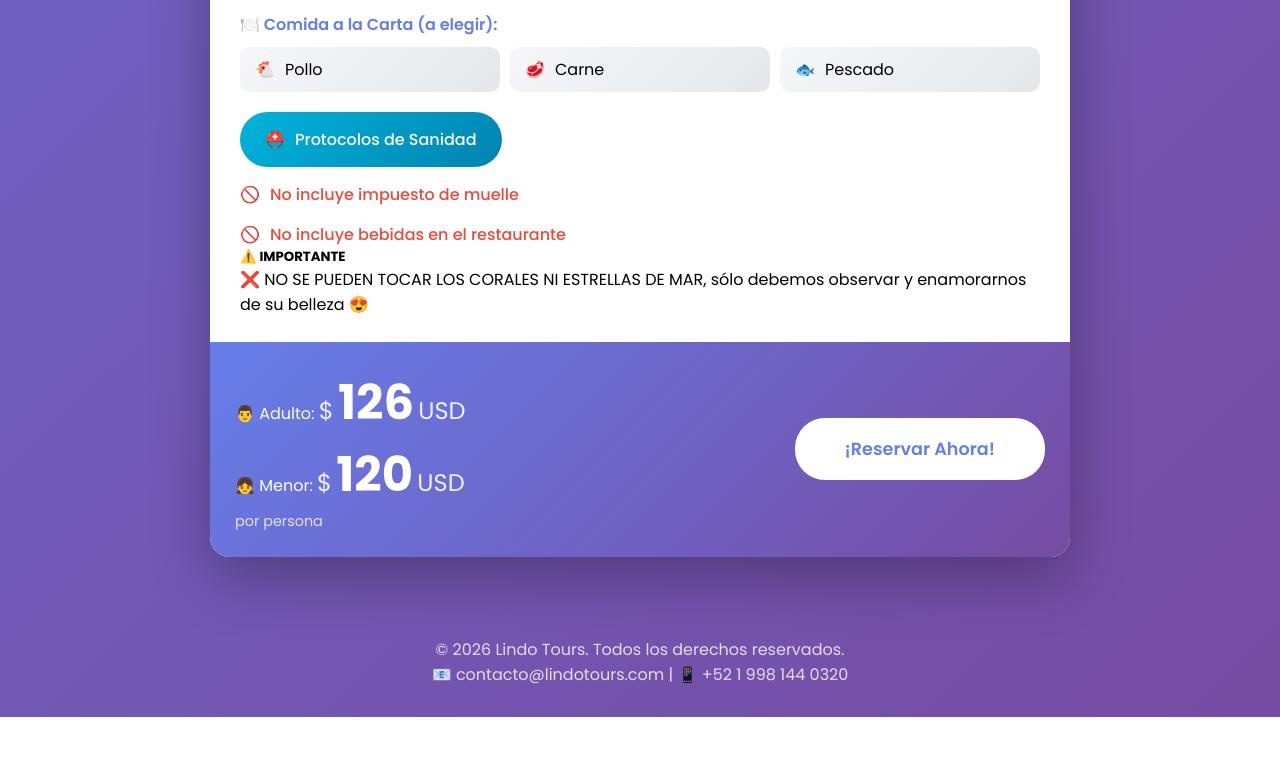
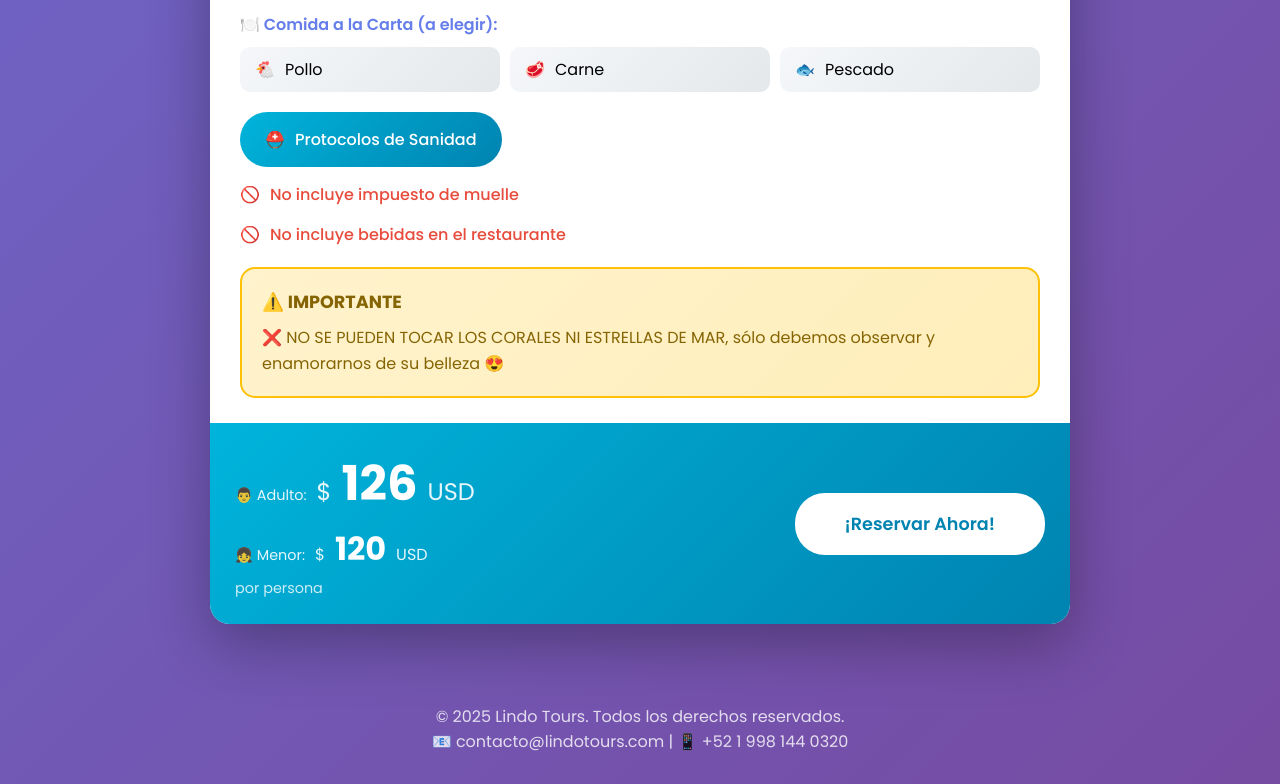
Before and after one commit to Hibra999/Hibra999.github.io, a plain HTML site: page index.html in a window 1280 px wide. Shown: the part 2687-3471 px from the top of the page. Before the commit the page ends 3404 px from the top, so only its background shows below. Drawn offline with Linux system fonts and the light colour scheme.

Commit message:
Ajuste del precio del servicio 2

```diff
--- a/index.html
+++ b/index.html
@@ -200,6 +200,19 @@
             animation: pulse 2s infinite;
         }
 
+        /* BADGE NUEVO */
+        .new-badge {
+            display: inline-block;
+            background: linear-gradient(135deg, #00b4db, #0083b0);
+            color: white;
+            padding: 8px 20px;
+            border-radius: 25px;
+            font-weight: 600;
+            margin-bottom: 15px;
+            margin-left: 10px;
+            animation: pulse 2s infinite;
+        }
+
         @keyframes pulse {
             0%, 100% { transform: scale(1); }
             50% { transform: scale(1.05); }
@@ -294,6 +307,26 @@
             gap: 10px;
         }
 
+        /* CAJA DE ADVERTENCIA */
+        .warning-box {
+            background: linear-gradient(135deg, #fff3cd, #ffeeba);
+            border: 2px solid #ffc107;
+            border-radius: 15px;
+            padding: 20px;
+            margin-top: 20px;
+        }
+
+        .warning-box h5 {
+            color: #856404;
+            font-size: 1.1rem;
+            margin-bottom: 10px;
+        }
+
+        .warning-box p {
+            color: #856404;
+            line-height: 1.6;
+        }
+
         /* PRECIO */
         .price-section {
             display: flex;
@@ -306,8 +339,26 @@
             gap: 20px;
         }
 
+        /* PRECIO ESTILO OCEAN (azul) */
+        .price-section.ocean {
+            background: linear-gradient(135deg, #00b4db, #0083b0);
+        }
+
         .price {
             color: white;
+        }
+
+        /* FILAS DE PRECIO */
+        .price-row {
+            display: flex;
+            align-items: baseline;
+            gap: 10px;
+            margin-bottom: 5px;
+        }
+
+        .price-label {
+            font-size: 0.9rem;
+            opacity: 0.9;
         }
 
         .price-amount {
@@ -315,9 +366,17 @@
             font-weight: 700;
         }
 
+        .price-amount.small {
+            font-size: 2rem;
+        }
+
         .price-currency {
             font-size: 1.5rem;
             opacity: 0.9;
+        }
+
+        .price-currency.small {
+            font-size: 1rem;
         }
 
         .price-person {
@@ -341,6 +400,10 @@
         .book-btn:hover {
             transform: scale(1.05);
             box-shadow: 0 10px 30px rgba(0,0,0,0.2);
+        }
+
+        .book-btn.ocean {
+            color: #0083b0;
         }
 
         .section-divider {
@@ -388,6 +451,10 @@
                 font-size: 2rem;
             }
 
+            .price-amount.small {
+                font-size: 1.5rem;
+            }
+
             .book-btn {
                 width: 100%;
             }
@@ -396,6 +463,13 @@
                 width: 40px;
                 height: 40px;
                 font-size: 1.2rem;
+            }
+
+            .promo-badge, .new-badge {
+                display: block;
+                margin-left: 0;
+                margin-bottom: 10px;
+                text-align: center;
             }
         }
     </style>
@@ -433,7 +507,7 @@
         <p data-es="Experiencias únicas que recordarás para siempre" data-en="Unique experiences you'll remember forever">Experiencias únicas que recordarás para siempre</p>
     </section>
 
-    <!-- SERVICIO -->
+    <!-- SERVICIO 1: CENOTES -->
     <div class="container">
         <article class="service-card">
             <!-- SLIDER DE IMÁGENES -->
@@ -464,8 +538,8 @@
                         <span class="placeholder">Imagen 8</span>
                     </div>
                 </div>
-                <button class="slider-btn prev" onclick="moveSlide(-1)">❮</button>
-                <button class="slider-btn next" onclick="moveSlide(1)">❯</button>
+                <button class="slider-btn prev" onclick="moveSlide('slider', -1)">❮</button>
+                <button class="slider-btn next" onclick="moveSlide('slider', 1)">❯</button>
                 <div class="slider-dots" id="dots"></div>
             </div>
 
@@ -542,7 +616,7 @@
                         <span class="price-currency" id="currency-code">USD</span>
                         <p class="price-person" data-es="por persona" data-en="per person">por persona</p>
                     </div>
-                    <button class="book-btn" data-es="¡Reservar Ahora!" data-en="Book Now!">¡Reservar Ahora!</button>
+                    <button class="book-btn" data-tour="cenotes" data-es="¡Reservar Ahora!" data-en="Book Now!">¡Reservar Ahora!</button>
                 </div>
             </div>
         </article>
@@ -700,7 +774,7 @@
                         </div>
                         <p class="price-person" data-es="por persona" data-en="per person">por persona</p>
                     </div>
-                    <button class="book-btn ocean" data-es="¡Reservar Ahora!" data-en="Book Now!" data-tour="clearboat">¡Reservar Ahora!</button>
+                    <button class="book-btn ocean" data-tour="clearboat" data-es="¡Reservar Ahora!" data-en="Book Now!">¡Reservar Ahora!</button>
                 </div>
             </div>
         </article>
@@ -708,15 +782,15 @@
 
     <!-- FOOTER -->
     <footer>
-        <p>© 2026 Lindo Tours. <span data-es="Todos los derechos reservados." data-en="All rights reserved.">Todos los derechos reservados.</span></p>
+        <p>© 2025 Lindo Tours. <span data-es="Todos los derechos reservados." data-en="All rights reserved.">Todos los derechos reservados.</span></p>
         <p>📧 contacto@lindotours.com | 📱 +52 1 998 144 0320</p>
     </footer>
 
     <script>
         // ========== SLIDERS MÚLTIPLES ==========
         const sliders = {
-        slider: { current: 0, total: 8 },   // Primer slider (Cenotes)
-        slider2: { current: 0, total: 5 }   // Segundo slider (Clear Boat)
+            slider: { current: 0, total: 8 },
+            slider2: { current: 0, total: 5 }
         };
 
         // Crear dots para cada slider
@@ -751,7 +825,6 @@
         }
 
         function moveSlide(sliderId, direction) {
-        // Si solo se pasa un argumento (para compatibilidad con slider 1)
             if (direction === undefined) {
                 direction = sliderId;
                 sliderId = 'slider';
@@ -764,9 +837,9 @@
             goToSlide(sliderId, newSlide);
         }
 
-    // Auto-slide cada 5 segundos para cada slider
+        // Auto-slide
         setInterval(() => moveSlide('slider', 1), 5000);
-    setInterval(() => moveSlide('slider2', 1), 5500); // Ligeramente diferente para que no sean sincronizados
+        setInterval(() => moveSlide('slider2', 1), 5500);
 
         // Ocultar placeholder cuando hay imagen
         document.querySelectorAll('.slide').forEach(slide => {
@@ -794,49 +867,79 @@
 
         langSelector.addEventListener('change', (e) => changeLanguage(e.target.value));
 
-        // Cargar idioma guardado
         const savedLang = localStorage.getItem('language') || 'es';
         langSelector.value = savedLang;
         changeLanguage(savedLang);
 
         // ========== DIVISA ==========
         const currencySelector = document.getElementById('currency-selector');
-        const priceValue = document.getElementById('price-value');
-        const currencyCode = document.getElementById('currency-code');
-        const currencySymbol = document.getElementById('currency-symbol');
 
-        const basePrice = 50; // USD base
+        // PRECIOS BASE EN USD PARA TODOS LOS SERVICIOS
+        const prices = {
+            'price-value': 50,       // Cenotes
+            'price-value-2a': 126,   // Clear Boat Adulto
+            'price-value-2b': 120    // Clear Boat Menor
+        };
+
         const exchangeRates = {
             USD: { rate: 1, symbol: '$' },
-            MXN: { rate: 17.5, symbol: '$' },
-            EUR: { rate: 0.92, symbol: '€' }
+            MXN: { rate: 17.47, symbol: '$' },
+            EUR: { rate: 0.84, symbol: '€' }
         };
 
         function changeCurrency(currency) {
             const { rate, symbol } = exchangeRates[currency];
-            const newPrice = Math.round(basePrice * rate);
-            priceValue.textContent = newPrice;
-            currencyCode.textContent = currency;
-            currencySymbol.textContent = symbol;
+
+            // Actualizar todos los precios
+            Object.keys(prices).forEach(priceId => {
+                const priceElement = document.getElementById(priceId);
+                if (priceElement) {
+                    const basePrice = prices[priceId];
+                    priceElement.textContent = Math.round(basePrice * rate);
+                }
+            });
+
+            // Actualizar todos los símbolos de moneda
+            document.querySelectorAll('[id^="currency-symbol"]').forEach(el => {
+                el.textContent = symbol;
+            });
+
+            // Actualizar todos los códigos de moneda
+            document.querySelectorAll('[id^="currency-code"]').forEach(el => {
+                el.textContent = currency;
+            });
+
             localStorage.setItem('currency', currency);
         }
 
         currencySelector.addEventListener('change', (e) => changeCurrency(e.target.value));
 
-        // Cargar divisa guardada
         const savedCurrency = localStorage.getItem('currency') || 'USD';
         currencySelector.value = savedCurrency;
         changeCurrency(savedCurrency);
 
-        // ========== BOTÓN RESERVAR ==========
-        document.querySelector('.book-btn').addEventListener('click', function() {
+        // ========== BOTONES RESERVAR (WhatsApp) ==========
+        document.querySelectorAll('.book-btn').forEach(btn => {
+            btn.addEventListener('click', function() {
                 const lang = langSelector.value;
+                const tour = this.getAttribute('data-tour');
+
+                // Determinar nombre del tour
+                let tourName = '';
+                if (tour === 'clearboat') {
+                    tourName = 'Clear Boat Cozumel';
+                } else {
+                    tourName = lang === 'es' ? 'Cenotes y Playa del Carmen' : 'Cenotes and Playa del Carmen';
+                }
+
                 const message = lang === 'es'
-                ? '¡Gracias por tu interés! Contáctanos por WhatsApp para reservar.'
-                : 'Thank you for your interest! Contact us via WhatsApp to book.';
-            alert(message);
-            // Aquí puedes agregar redirección a WhatsApp:
-            // window.open('https://wa.me/521234567890?text=Hola, quiero reservar el tour de Cenotes');
+                    ? `¡Hola! Me interesa reservar el tour: ${tourName}. ¿Me pueden dar más información?`
+                    : `Hi! I'm interested in booking: ${tourName}. Can you give me more information?`;
+
+                // Abrir WhatsApp
+                const encodedMessage = encodeURIComponent(message);
+                window.open(`https://wa.me/5219981440320?text=${encodedMessage}`, '_blank');
+            });
         });
     </script>
 
```
Lines whose indentation alone changed are shown as unchanged.
